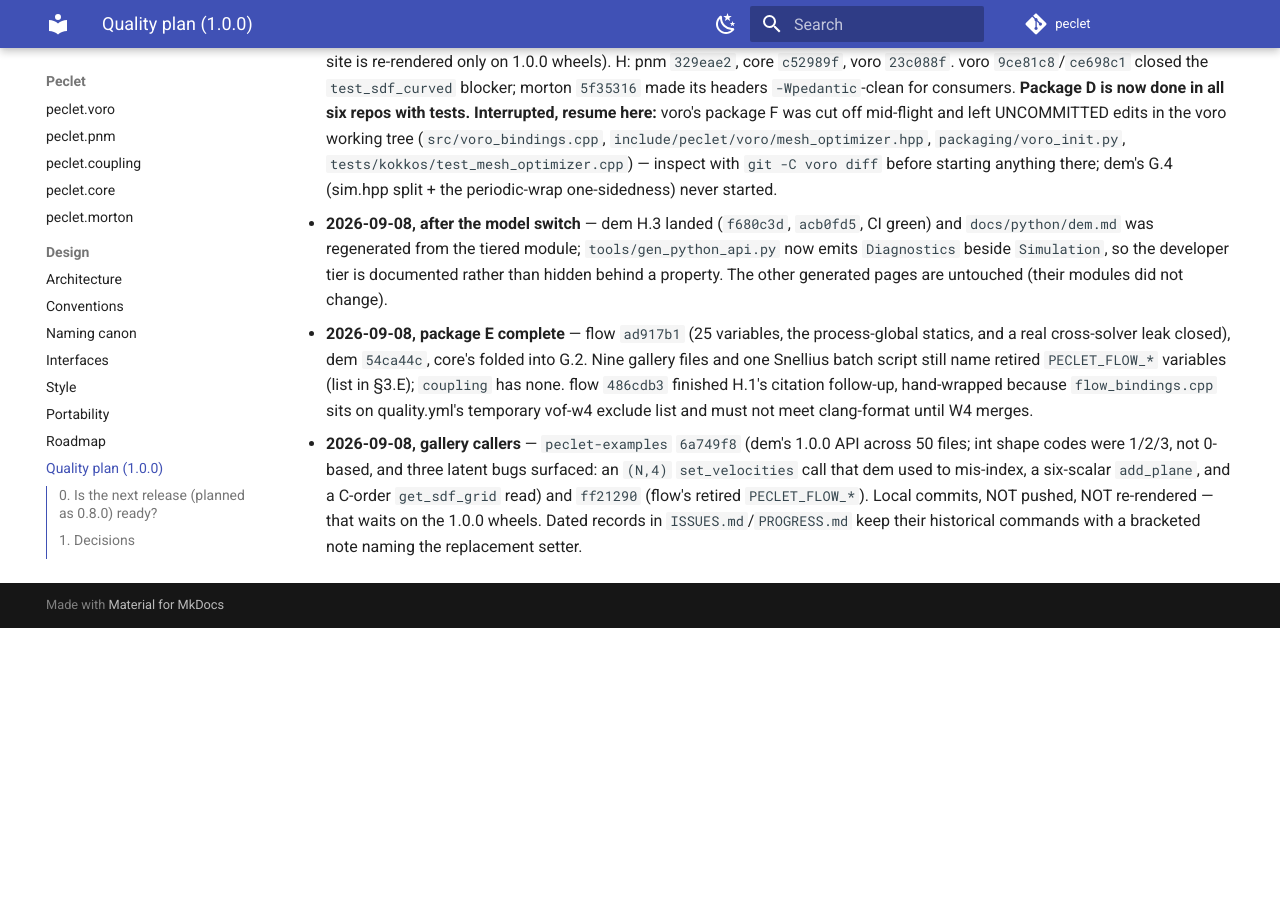
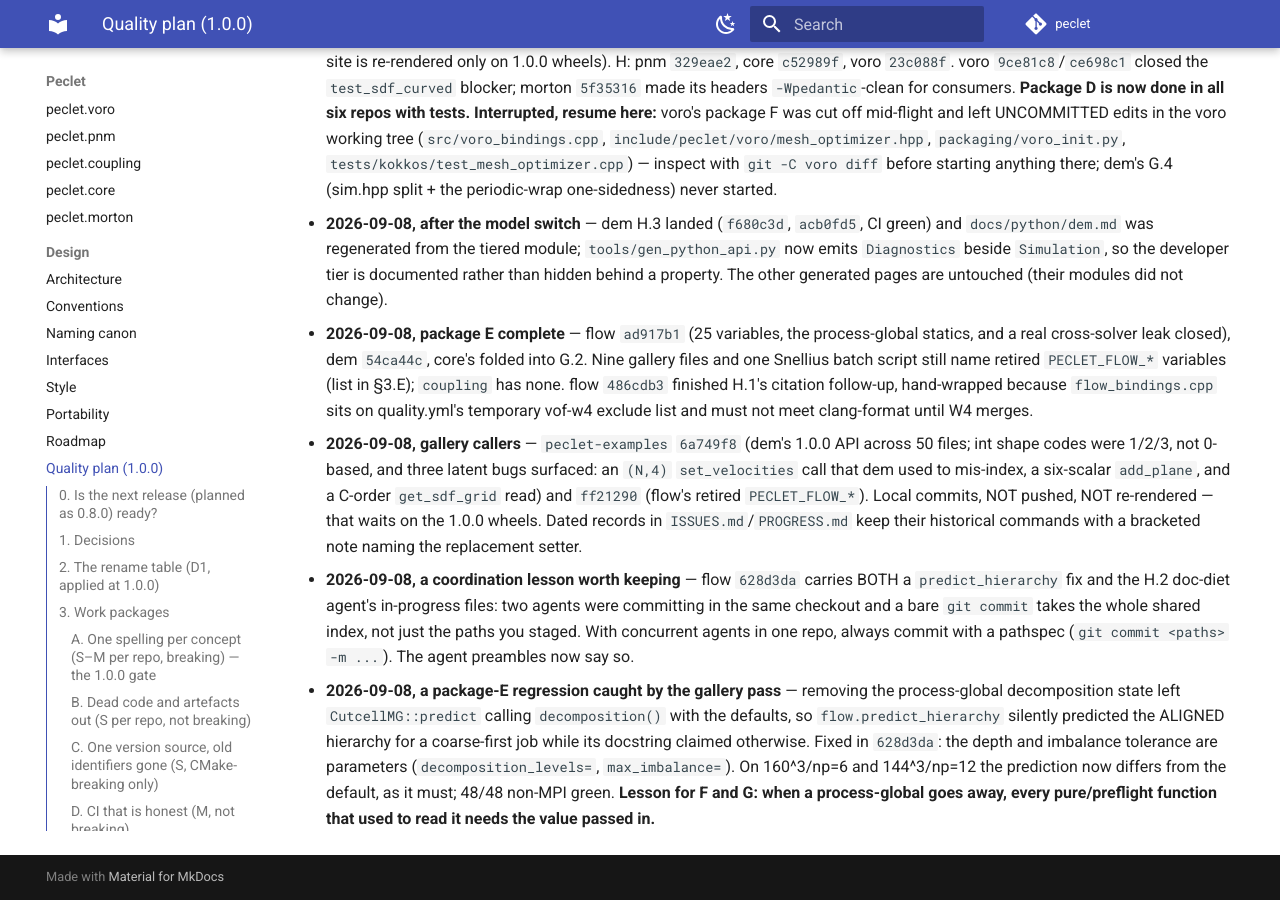
Before and after one commit to computational-chemical-engineering/peclet, an MkDocs documentation site: the page built from docs/QUALITY_PLAN.md, in a window 1280 px wide and 900 px high, scrolled down 11568 px. Built offline with MkDocs 1.6.1 and Material for MkDocs 9.7.7, drawn with Linux system fonts in a browser that asks for light colours; comment, search, counter and statistics services are not loaded; before the commit the page ends 12196 px from its top, so only the background shows below that.

Commit message:
docs: QUALITY_PLAN log — the predict_hierarchy regression, and the shared-index commit lesson
Co-Authored-By: Claude Opus 5 <noreply@anthropic.com>
Claude-Session: https://claude.ai/code/session_01Wqm2gbrbGKeKH8YVUHoTch

```diff
--- a/docs/QUALITY_PLAN.md
+++ b/docs/QUALITY_PLAN.md
@@ -474,3 +474,15 @@ lands; F and G.2 follow in the same repo.*
   `ff21290` (flow's retired `PECLET_FLOW_*`). Local commits, NOT pushed, NOT re-rendered — that waits
   on the 1.0.0 wheels. Dated records in `ISSUES.md`/`PROGRESS.md` keep their historical commands with
   a bracketed note naming the replacement setter.
+- **2026-09-08, a coordination lesson worth keeping** — flow `628d3da` carries BOTH a `predict_hierarchy`
+  fix and the H.2 doc-diet agent's in-progress files: two agents were committing in the same checkout
+  and a bare `git commit` takes the whole shared index, not just the paths you staged. With concurrent
+  agents in one repo, always commit with a pathspec (`git commit <paths> -m ...`). The agent preambles
+  now say so.
+- **2026-09-08, a package-E regression caught by the gallery pass** — removing the process-global
+  decomposition state left `CutcellMG::predict` calling `decomposition()` with the defaults, so
+  `flow.predict_hierarchy` silently predicted the ALIGNED hierarchy for a coarse-first job while its
+  docstring claimed otherwise. Fixed in `628d3da`: the depth and imbalance tolerance are parameters
+  (`decomposition_levels=`, `max_imbalance=`). On 160^3/np=6 and 144^3/np=12 the prediction now differs
+  from the default, as it must; 48/48 non-MPI green. **Lesson for F and G: when a process-global goes
+  away, every pure/preflight function that used to read it needs the value passed in.**
```
